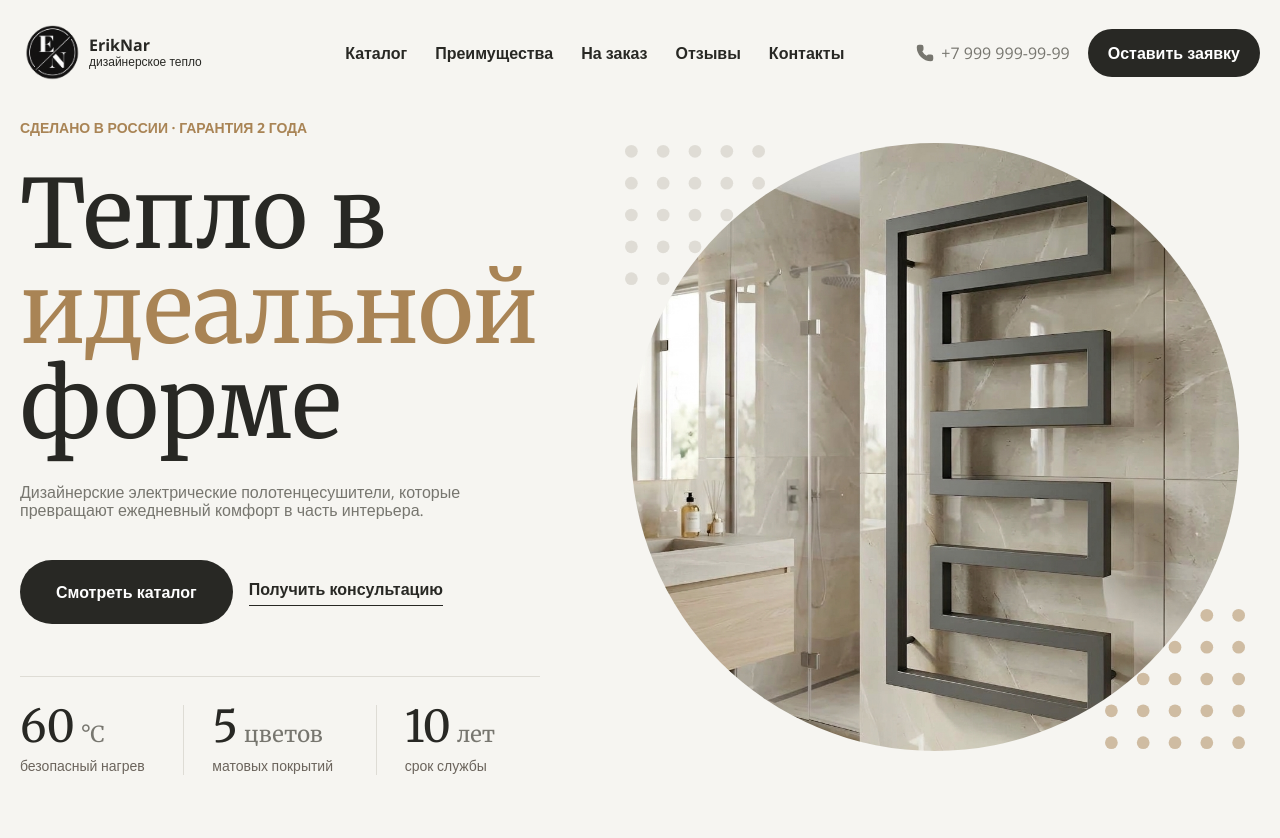
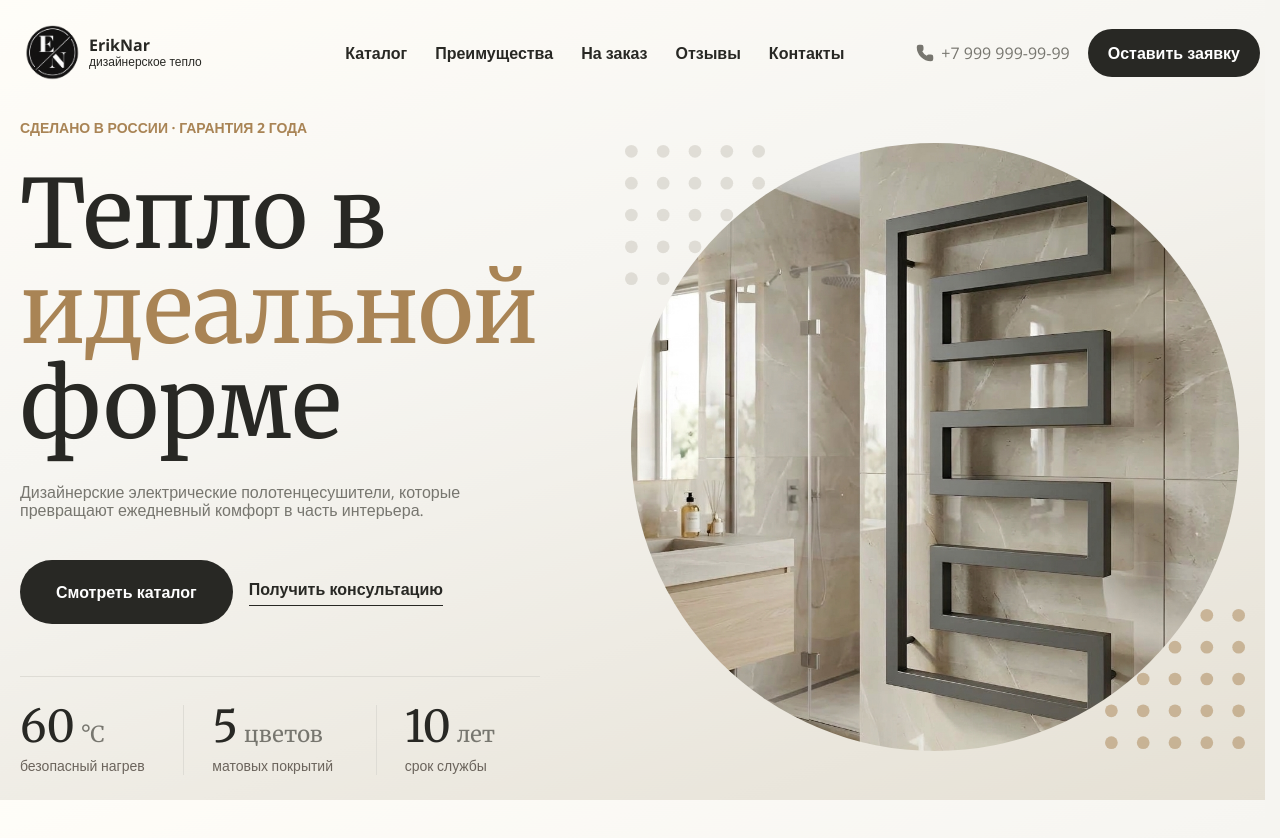
Before and after one commit to sonaCEO/ErikNar, a React (Vite) app in the folder apps/frontend/: page / in a window 1280 px wide. Shown: the top 838 px of the page. Built offline with nearby package versions, Linux system fonts and the light colour scheme.

Commit message:
upd: add light gradient

```diff
--- a/apps/frontend/src/components/global/header/header.module.css
+++ b/apps/frontend/src/components/global/header/header.module.css
@@ -9,7 +9,7 @@
     z-index: 100;
     padding: 20px 0;
     border: none;
-    background-color: var(--main-bg);
+    background-color: transparent;
 }
 
 .wrapper {
--- a/apps/frontend/src/components/sections/hero/hero.module.css
+++ b/apps/frontend/src/components/sections/hero/hero.module.css
@@ -1,6 +1,5 @@
 .hero {
 	width: 100%;
-	background-color: var(--main-bg);
 	padding: 140px 0 60px;
 
 	@media (min-width: 992px) {
--- a/apps/frontend/src/components/ui/status-screen/status-screen.module.css
+++ b/apps/frontend/src/components/ui/status-screen/status-screen.module.css
@@ -5,7 +5,6 @@
 	flex-direction: column;
 	justify-content: center;
 	padding: 120px 0 60px;
-	background-color: var(--main-bg);
 }
 
 .center {
--- a/apps/frontend/src/css/base/base.css
+++ b/apps/frontend/src/css/base/base.css
@@ -24,6 +24,13 @@ body {
 	text-rendering: optimizeLegibility;
 	-webkit-font-smoothing: antialiased;
 	background-color: var(--main-bg);
+	background-image: linear-gradient(
+		160deg,
+		var(--cream-soft) 0%,
+		var(--main-bg) 38%,
+		var(--cream-deep) 100%
+	);
+	background-attachment: fixed;
 	font-family: var(--ff);
 	margin: 0;
 }
--- a/apps/frontend/src/css/vars/colors.css
+++ b/apps/frontend/src/css/vars/colors.css
@@ -5,6 +5,8 @@
     --white: #fff;
     --copper: #a98455;
     --main-bg: #f6f5f1;
+    --cream-soft: #fffdf8;
+    --cream-deep: #e5e0d4;
     --line: #dedcd5;
     --mist: #c9c5bb;
     --ink: #282824;
```
